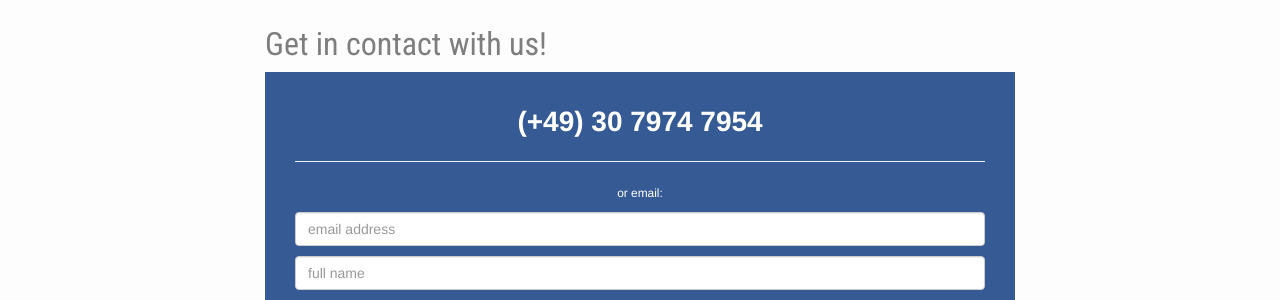
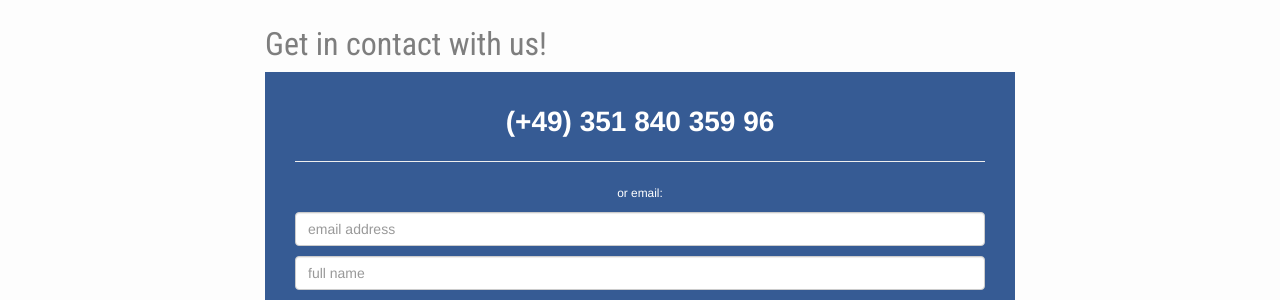
Before and after one commit to samlawski/sp-healthcare, a Jekyll site: the page built from en/index.html, in a window 1280 px wide and 900 px high, scrolled down 1335 px. Shown: the part 373-673 px from the top of the window. Built offline with Jekyll 4.4.1, drawn with Linux system fonts in a browser that asks for light colours; nearby versions of some CDN libraries.

Commit message:
Updated '_includes/kontakt_en.html' via CloudCannon

```diff
--- a/_includes/kontakt_en.html
+++ b/_includes/kontakt_en.html
@@ -6,7 +6,7 @@
       </h2>
       <div class="text-center cta-box">
         <div class="lead cta-call editable">
-          <p>(+49) 30 7974 7954</p>
+          <p>(+49) 351 840 359 96</p>
         </div>
         <hr />
         <small class="editable">or email:</small>
```
